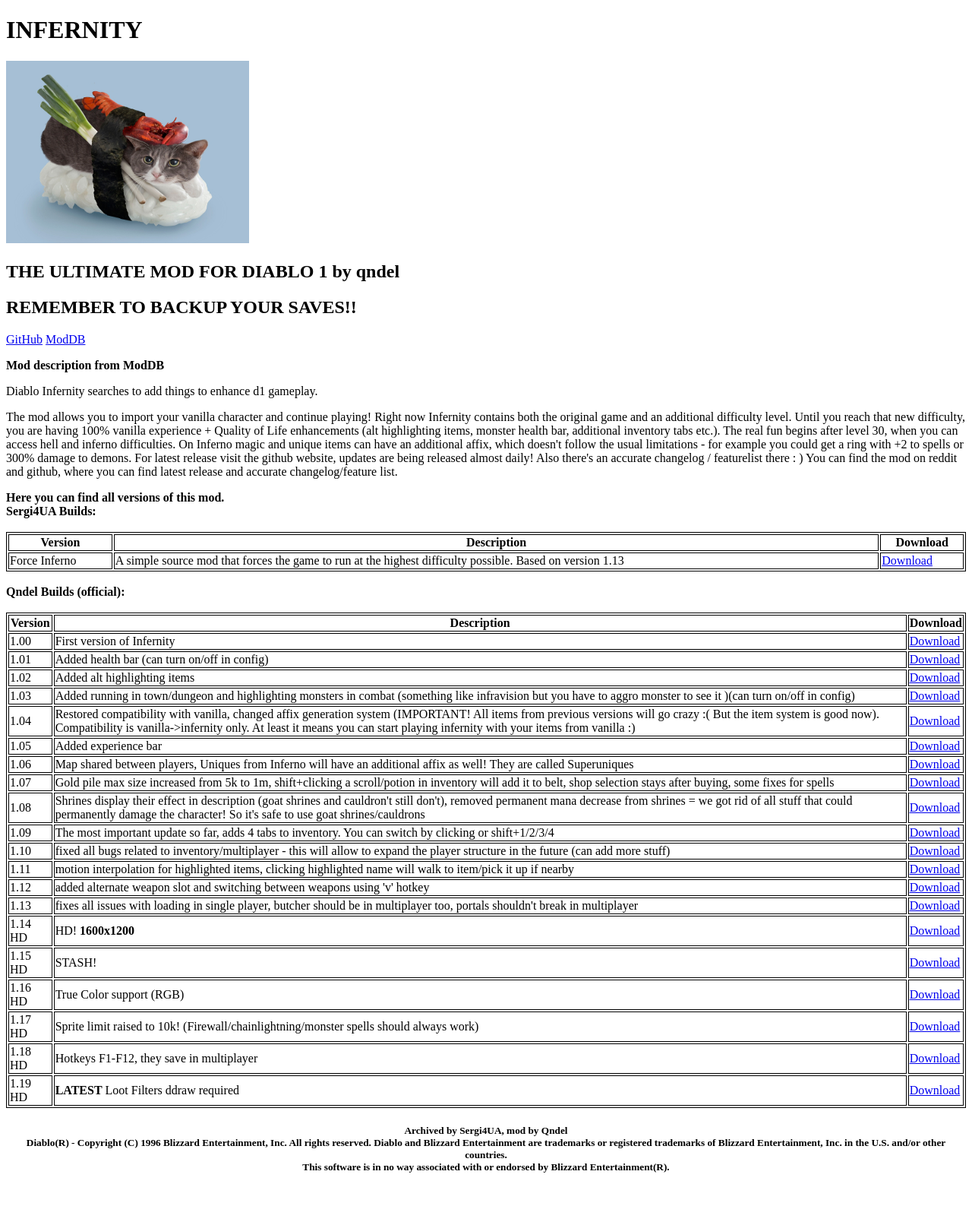
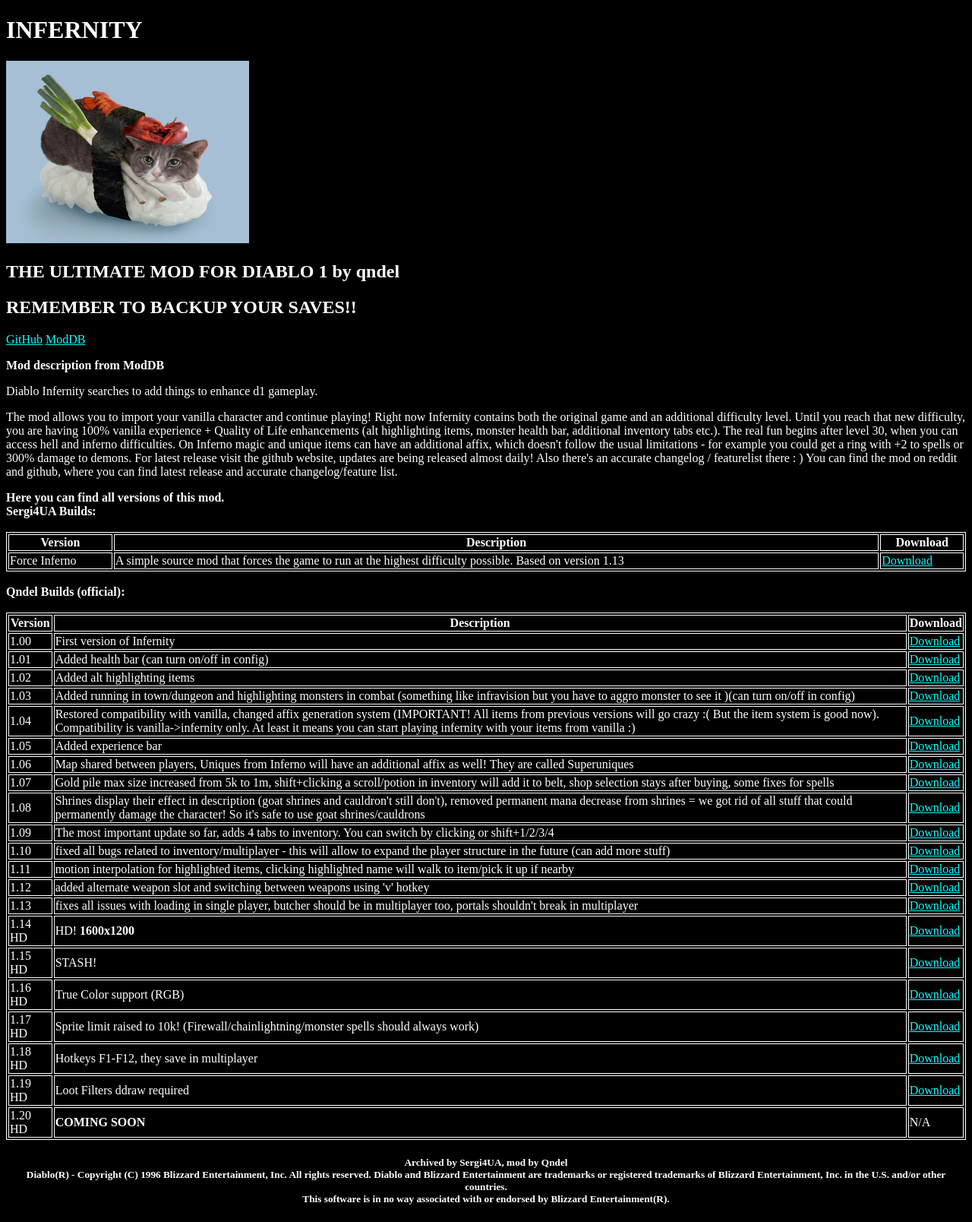
Before and after one commit to sergi4ua/sergi4ua.github.io, a Jekyll site: the page mods/infernity/index.html, which Jekyll copies as it is, in a window 1280 px wide. Shown: the whole page at 76% size. Built offline with Jekyll 4.4.1, drawn with Linux system fonts in a browser that asks for light colours; before the commit the page ends 1566 px from its top, so only the background shows below that.

Commit message:
Update mod page

```diff
--- a/mods/infernity/index.html
+++ b/mods/infernity/index.html
@@ -8,7 +8,14 @@
     <title>INFERNITY Mod Version Archive</title>
     <style>
         table, th, td {
-            border: 1px solid black;
+            border: 1px solid white;
+        }
+        body {
+            color: white;
+            background-color: black;
+        }
+        a {
+            color: aqua;
         }
     </style>
 </head>
@@ -140,8 +147,13 @@
         </tr>
         <tr>
             <td>1.19 HD</td>
-            <td><b>LATEST</b> Loot Filters ddraw required</td>
+            <td>Loot Filters ddraw required</td>
             <td><a href="qInfernity-1.19.zip">Download</a></td>
+        </tr>
+        <tr>
+            <td>1.20 HD</td>
+            <td><b>COMING SOON</b></td>
+            <td>N/A</td>
         </tr>
     </table>
     <footer>
```
